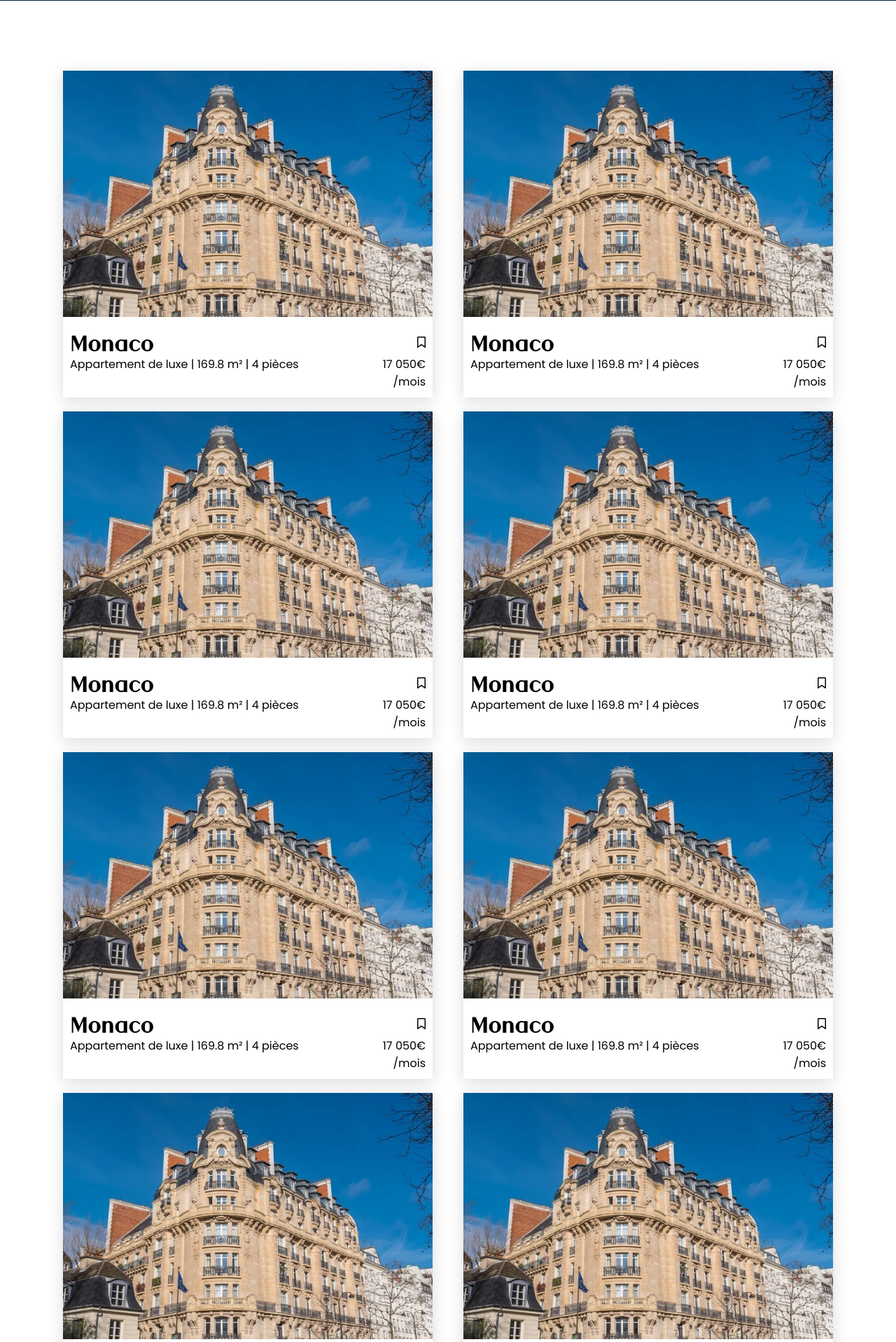
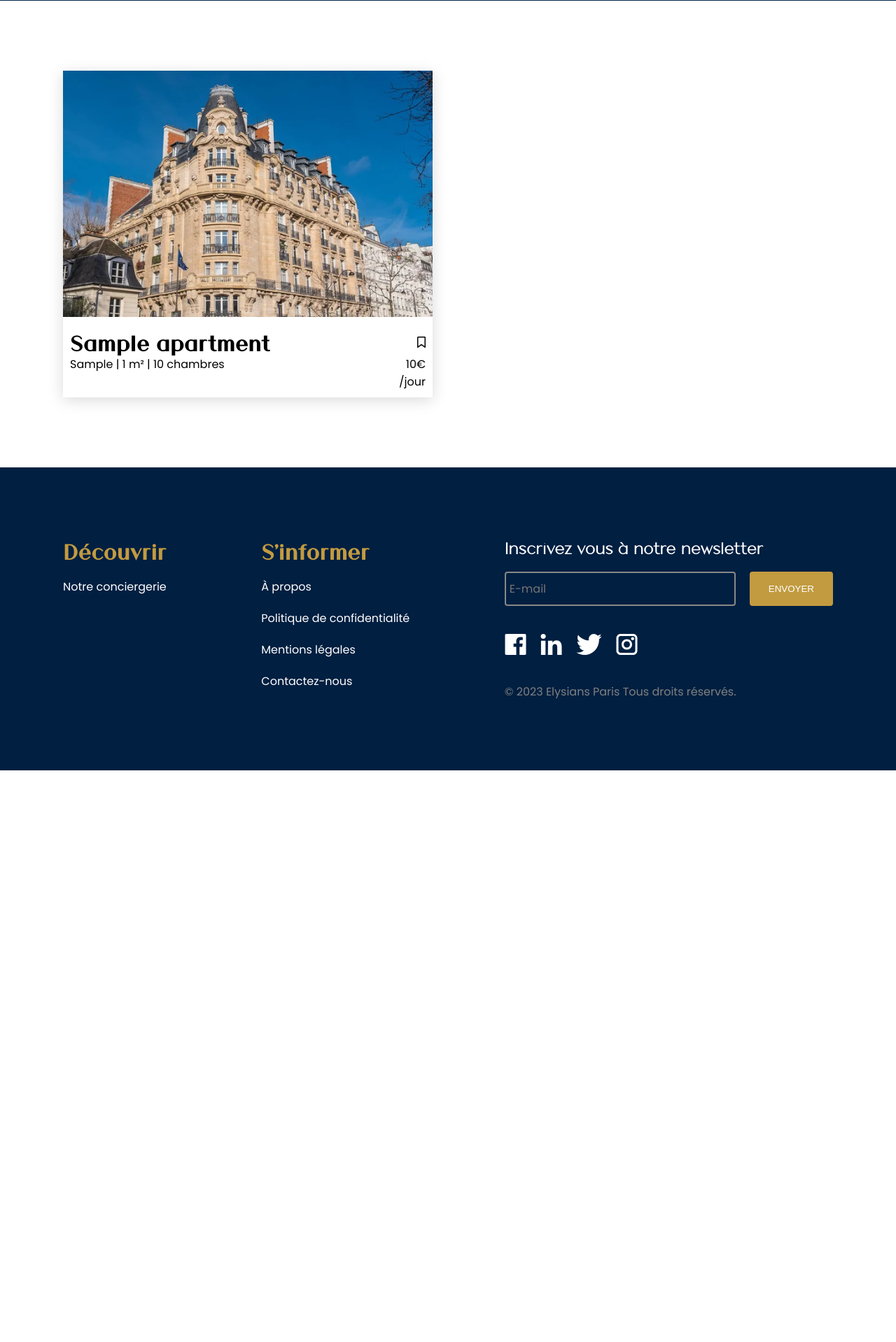
Before and after one commit to JiekRuan/service_platform, a PHP site: page /searchPage in a window 1280 px wide. Shown: the part 514-2432 px from the top of the page at 70% size. After the commit the page ends 1615 px from the top, so only its background shows below. Run offline with PHP 8.4, Linux system fonts and the light colour scheme; tables that the repository leaves empty hold one stand-in row (values such as "Sample post").

Commit message:
display appart

```diff
--- a/public/templates/public/searchPage.php
+++ b/public/templates/public/searchPage.php
@@ -2,24 +2,25 @@
 <link rel="stylesheet" href="public/css/searchPage.css">
 
 <?php
+global $apartments;
 
-function apartementTemplate()
+function apartementTemplate($i)
 {
 
 ?>
     <div class="box">
         <figure>
-            <img src="/public/images/paris.jpeg" alt="logement2">
+            <img src="../public/images/paris.jpeg" alt="logement2">
         </figure>
         <div class="information">
             <div class="star">
-                <h3 class="monaco">Monaco</h3><i class="fa-regular fa-bookmark"></i>
+                <h3 class="monaco"><?= $i->getName() ?></h3><i class="fa-regular fa-bookmark"></i>
             </div>
             <div class="price">
-                <p>Appartement de luxe | 169.8 m² | 4 pièces</p>
-                <p>17 050€</p>
+                <p><?= $i->getHousingType() ?> | <?= $i->getSquareMeter() ?> m² | <?= $i->getCapacity() ?> chambres</p>
+                <p><?= $i->getPrice() ?>€</p>
             </div>
-            <p class="price2">/mois</p>
+            <p class="price2">/jour</p>
         </div>
     </div>
 <?php
@@ -166,9 +167,9 @@
 
     <div class="listApartement">
         <?php
-        for ($i = 0; $i < 10; $i++) {
 
-            apartementTemplate();
+        foreach ($apartments as $apartment) {
+            apartementTemplate($apartment);
         }
         ?>
     </div>
--- a/src/controllers/apartmentController.php
+++ b/src/controllers/apartmentController.php
@@ -296,5 +296,13 @@
     {
         require_once 'public\templates\public\conciergeService.php';
     }
+
+    public function searchPage()
+    {
+        $apartment = new Apartment();
+        global $apartments;
+        $apartments = $apartment->readAllApartments();
+        require_once 'public\templates\public\searchPage.php';
+    }
 }
 //affichier les appart cree une function avec un [].
--- a/src/controllers/userController.php
+++ b/src/controllers/userController.php
@@ -189,10 +189,13 @@
         require_once 'public\templates\public\policy.php';
     }
 
-    public function searchPage()
-    {
-        require_once 'public\templates\public\searchPage.php';
-    }
+    // public function searchPage()
+    // {
+    //     $apartment = new Apartment();
+    //     global $apartments;
+    //     $apartments = $apartment->readAllApartments();
+    //     require_once 'public\templates\public\searchPage.php';
+    // }
 
     public function signup()
     {
--- a/src/router/routes.json
+++ b/src/router/routes.json
@@ -51,7 +51,7 @@
         "url": "searchPage",
         "method": "GET",
         "function": "searchPage",
-        "controllerClass": "MyApp\\Controllers\\UserController"
+        "controllerClass": "MyApp\\Controllers\\ApartmentController"
     },
     "Public_10": {
         "url": "user/signUp",
```
